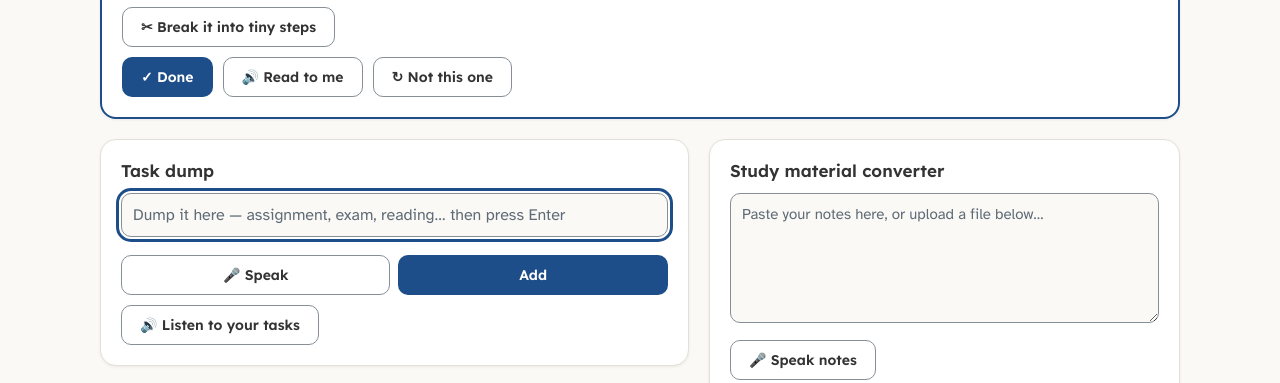
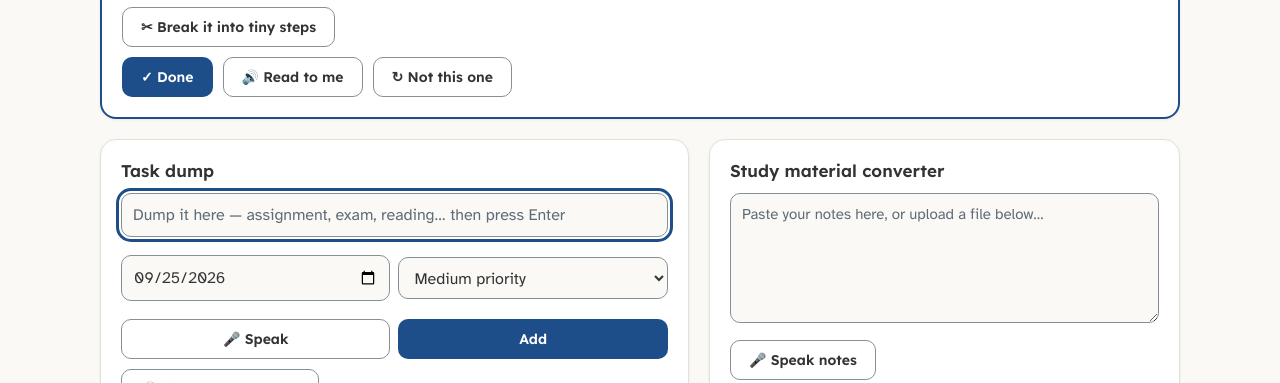
Before and after one commit to ytsug/adaptivespace, a plain HTML site: page index.html in a window 1280 px wide. Both pictures are taken after typing "Sample" into the empty fields and a click on the button "Add". Shown: the part 361-744 px from the top of the page. Drawn offline with Linux system fonts and the light colour scheme.

Commit message:
Enhance task submission with due date and priority
Updated task submission logic to include due date and priority selection.

```diff
--- a/index.html
+++ b/index.html
@@ -48,7 +48,7 @@ h2{font:600 17px var(--fh);margin:0 0 12px}
 .two{display:grid;grid-template-columns:1fr;gap:20px} /* stacked: side-by-side squeezed task names into mid-word breaks */
 .qa{display:grid;gap:8px}
 .qa .row{display:flex;gap:8px}
-.qa .row .btn{flex:1}
+.qa .row>*{flex:1}
 #micBtn.on,#cvMicBtn.on{background:var(--warning-soft);border-color:var(--warning);color:var(--text)}
 input,select,textarea{background:var(--bg);border:1px solid var(--control);border-radius:10px;padding:9px 11px;min-width:0;width:100%}
 textarea{min-height:130px;resize:vertical;font-size:15px}
@@ -144,6 +144,10 @@ body.calm .two>section:nth-child(2),body.calm .stack>section:last-child,body.cal
         <h2>Task dump</h2>
         <div class="qa">
           <input id="tTitle" placeholder="Dump it here — assignment, exam, reading… then press Enter" aria-label="Task title">
+          <div class="row">
+            <input type="date" id="tDue" aria-label="Due date">
+            <select id="tPri" aria-label="Priority"><option value="low">Low priority</option><option value="medium" selected>Medium priority</option><option value="high">High priority</option></select>
+          </div>
           <div class="row"><button class="btn g" id="micBtn" type="button" aria-label="Speak a task">🎤 Speak</button><button class="btn" id="addBtn">Add</button></div>
         </div>
         <div class="row" style="margin-top:10px"><button class="btn g" id="dumpListen">🔊 Listen to your tasks</button></div>
@@ -261,12 +265,13 @@ function render(){
 let editing=null;
 function submitTask(){const title=$('tTitle').value.trim();if(!title){$('tTitle').focus();return}
  stopListen();
- const o={title,sub:'General',due:today(),pri:'medium'};
- if(editing){Object.assign(S.tasks.find(t=>t.id===editing),{title});editing=null;$('addBtn').textContent='Add'}
+ const due=$('tDue').value||today(),pri=$('tPri').value||'medium';
+ const o={title,sub:'General',due,pri};
+ if(editing){Object.assign(S.tasks.find(t=>t.id===editing),{title,due,pri});editing=null;$('addBtn').textContent='Add'}
  else S.tasks.push({id:S.nid++,done:false,...o});
- $('tTitle').value='';$('tTitle').focus();save();render()}
+ $('tTitle').value='';$('tDue').value=today();$('tPri').value='medium';$('tTitle').focus();save();render()}
 $('addBtn').onclick=submitTask;
-$('tTitle').onkeydown=e=>{if(e.key==='Enter')submitTask();if(e.key==='Escape'&&editing){editing=null;$('tTitle').value='';$('addBtn').textContent='Add'}};
+$('tTitle').onkeydown=e=>{if(e.key==='Enter')submitTask();if(e.key==='Escape'&&editing){editing=null;$('tTitle').value='';$('tDue').value=today();$('tPri').value='medium';$('addBtn').textContent='Add'}};
 
 /* ---------- speech to text (task dump + study notes) ---------- */
 const SR=window.SpeechRecognition||window.webkitSpeechRecognition;
@@ -301,7 +306,7 @@ document.addEventListener('click',async e=>{const b=e.target.closest('[data-a]')
   }
  }
  else if(a==='d'){S.tasks=S.tasks.filter(x=>x.id!==id)}
- else if(a==='e'){editing=id;$('tTitle').value=t.title;$('addBtn').textContent='Save';$('tTitle').focus();window.scrollTo({top:0,behavior:'smooth'});return}
+ else if(a==='e'){editing=id;$('tTitle').value=t.title;$('tDue').value=t.due||today();$('tPri').value=t.pri||'medium';$('addBtn').textContent='Save';$('tTitle').focus();window.scrollTo({top:0,behavior:'smooth'});return}
  else toggleT(t)
  save();render()});
 $('hideDone').onchange=render;
@@ -509,7 +514,7 @@ $('ov').onclick=e=>{if(e.target.id==='ov')$('ov').classList.remove('show')};
 document.addEventListener('keydown',e=>{if(e.key==='Escape')$('ov').classList.remove('show')});
 $('zen').onclick=()=>{const p=$('zen').getAttribute('aria-pressed')==='true';$('zen').setAttribute('aria-pressed',String(!p));document.documentElement.setAttribute('data-theme',p?'light':'dark')};
 if(matchMedia('(prefers-color-scheme:dark)').matches){$('zen').setAttribute('aria-pressed','true');document.documentElement.setAttribute('data-theme','dark')}
-applyPref();render();
+applyPref();$('tDue').value=today();render();
 setTimeout(()=>{const n=S.tasks.filter(t=>!t.done&&t.due&&t.due<=today()).length;toast('Hoot hoot!',n?`You have ${n} task${n>1?'s':''} due today.`:'Nothing due today — nice.')},1200);
 </script>
 </body>
```
